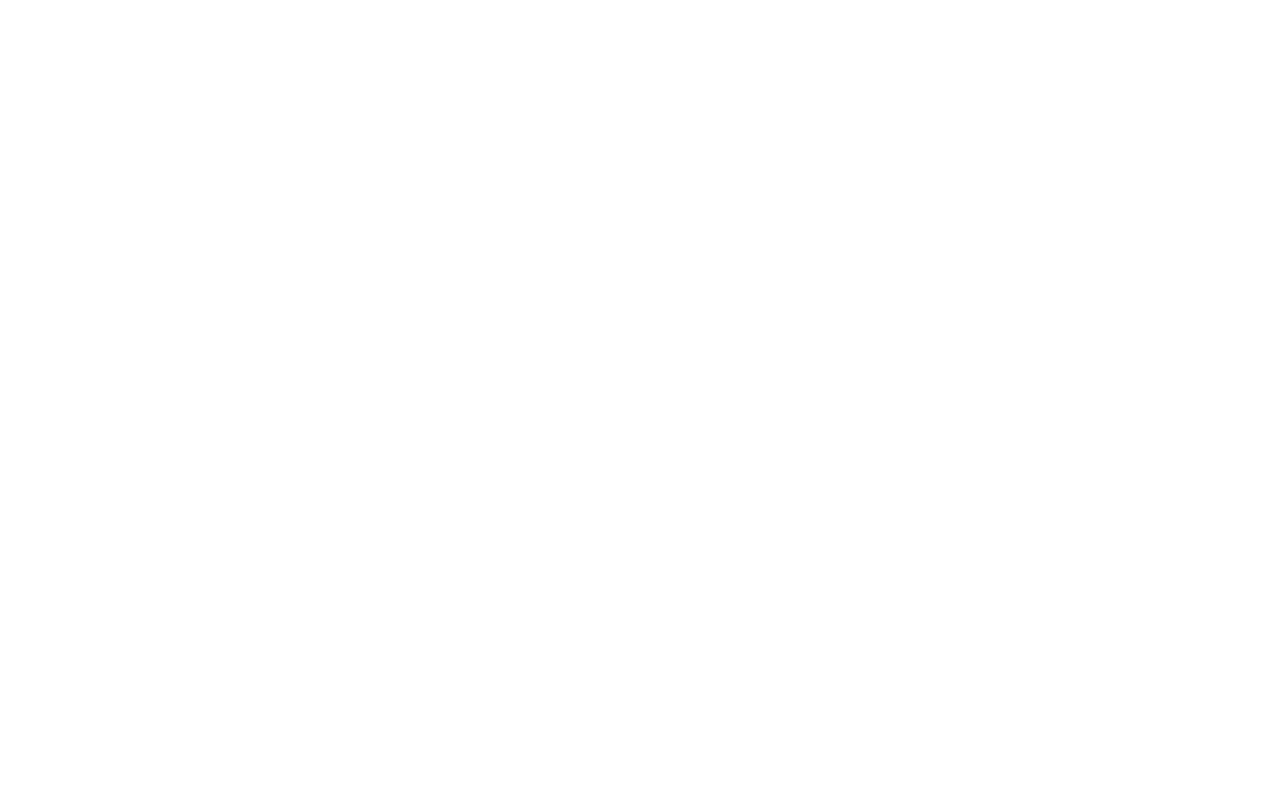
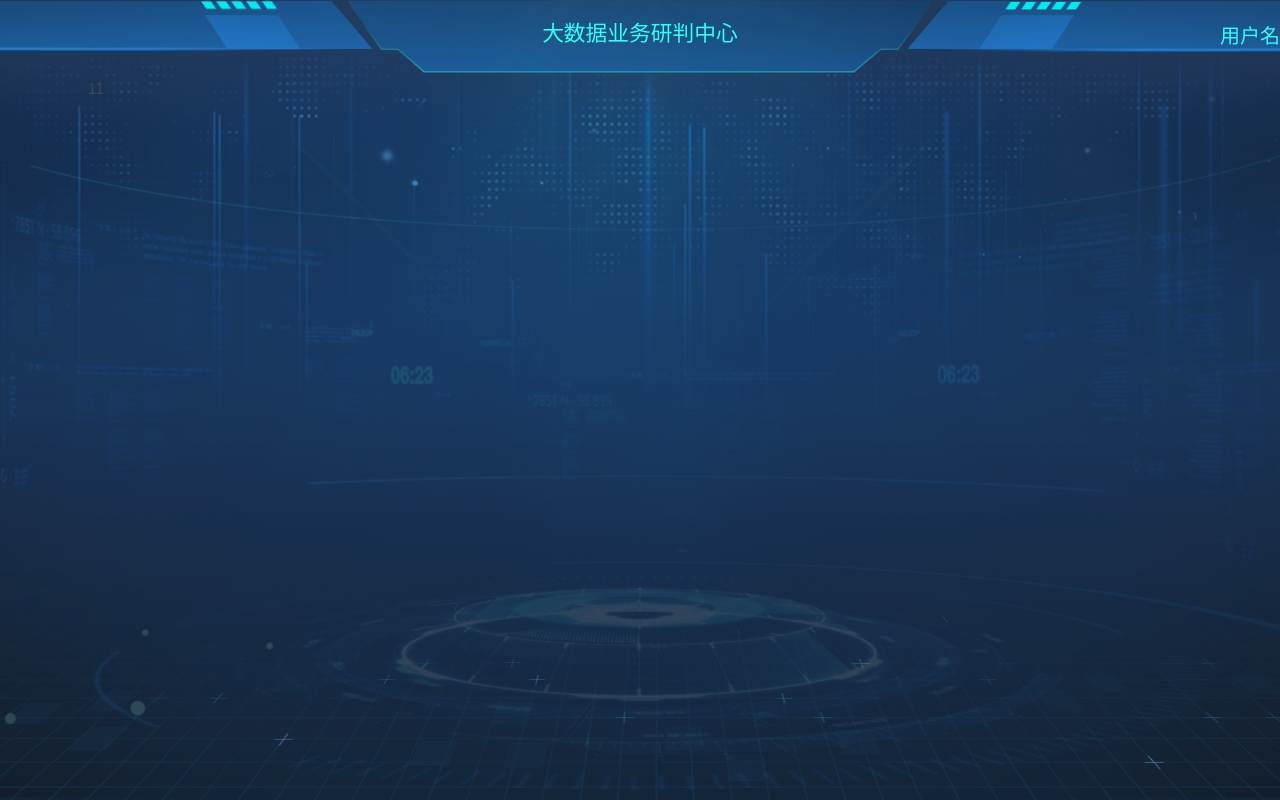
Before and after one commit to wannzi/jw, a Vue app: page /indexView/addRules in a window 1280 px wide. Built offline with nearby package versions, Linux system fonts and the light colour scheme.

Commit message:
路由修改，屏幕适配更改

```diff
--- a/src/router/index.ts
+++ b/src/router/index.ts
@@ -1,6 +1,5 @@
 import Vue from 'vue';
 import Router from 'vue-router';
-
 
 Vue.use(Router);
 
@@ -8,19 +7,37 @@ const router = new Router({
     mode: 'history',
     routes: [
         {
+            path: '/',
+            redirect: '/dashboard'  // 默认进入/dashboard
+        },
+        {
             path: '/dashboard',
-            name: 'DashboardView',
-            component: () => import('@/views/dashboard/DashboardView.vue'),
-            children:[
-                { path: 'userManagement' , name: 'UserManagement', component: () => import('@/views/main/userManagement/UserManagement.vue') },
-                { path: 'permissionManagement' , name: 'PermissionManagement', component: () => import('@/views/main/PermissionManagement.vue') },
-                { path: 'fileManagement' , name: 'FileManagement', component: () => import('@/views/main/FileManagement.vue') },
-                { path: 'ruleManagement' , name: 'RuleManagement', component: () => import('@/views/main/ruleManagement/RuleManagement.vue') }
+            redirect: '/indexView/dashboard'  // 从/dashboard 重定向到 /indexView/dashboard
+        },
+        {
+            path: '/indexView',
+            name: 'indexView',
+            component: () => import('@/views/dashboard/indexView.vue'),
+            children: [
+                {
+                    path: 'dashboard',
+                    name: 'DashboardView',
+                    component: () => import('@/views/dashboard/DashboardView.vue'),
+                    children: [
+                        { path: 'userManagement', name: 'UserManagement', component: () => import('@/views/main/userManagement/UserManagement.vue') },
+                        { path: 'permissionManagement', name: 'PermissionManagement', component: () => import('@/views/main/PermissionManagement.vue') },
+                        { path: 'fileManagement', name: 'FileManagement', component: () => import('@/views/main/FileManagement.vue') },
+                        { path: 'ruleManagement', name: 'RuleManagement', component: () => import('@/views/main/ruleManagement/RuleManagement.vue') },
+                    ]
+                },
+                {
+                    path: 'addRules',
+                    name: 'AddRules',
+                    component: () => import('@/views/main/ruleManagement/newRules/addRules.vue')
+                }
             ]
         }
-
     ]
 });
 
-
 export default router;
--- a/src/views/dashboard/DashboardView.vue
+++ b/src/views/dashboard/DashboardView.vue
@@ -1,21 +1,6 @@
 <template>
    <div class='app'>
-      <div class="head">
-         <div class="title">
-            大数据中心研判业务
-         </div>
 
-         <!-- 右侧用户 -->
-         <div class="right-user">
-            <img src="" alt="">
-            <div class="username">
-               <p>用户名</p>
-            </div>
-            <div class="operate">
-
-            </div>
-         </div>
-      </div>
 
       <!-- 左侧导航 -->
       <div class="left-nav">
@@ -73,57 +58,10 @@ export default {
 }
 </script>
 <style>
-#app {
-   background-image: url('../../assets/UserManagement/background.png');
-   height: 100vh;
-   background-size: cover;
-   background-position: center;
-   background-repeat: no-repeat;
-   z-index: 0;
-
-}
-
-
-button {
-   border-radius:4px;
-}
-
-.head {
-   /* display: flex; */
-
-   position: fixed;
-   background-image: url('../../assets/UserManagement/head.png');
-   background-size: cover;
-   background-position: center;
-   background-repeat: no-repeat;
-   height: 70px;
-   width: 100%;
-   color: #32fff6;
-   z-index: 10;
-
-   padding-top: 8px;
-   font-size: 2vw; /* 默认字体大小 */
 
 
 
-}
 
-.head .title {
-   padding-top: 8px;
-
-
-
-}
-
-
-.right-user {
-   position: fixed;
-   top: 0;
-   right: 0;
-   display: flex;
-   align-items: center;
-   font-size: 20px;
-}
 
 .left-nav {
    width: 10vw;
--- /dev/null
+++ b/src/views/dashboard/indexView.vue
@@ -0,0 +1,89 @@
+<template>
+   <div class="app">
+      <div class="head">
+         <div class="title">
+            大数据业务研判中心
+         </div>
+         <!-- 右侧用户 -->
+         <div class="right-user" >
+            <img src="" alt="">
+            <div class="username">
+               <p>用户名</p>
+            </div>
+            <div class="operate">
+
+            </div>
+         </div>
+
+      </div>
+      <div class="childView">
+         <router-view></router-view>
+      </div>
+   </div>
+</template>
+<script>
+export default {
+   data() {
+      return {
+      }
+   },
+   activated() {
+   },
+   watch: {
+   },
+   created() {
+   },
+   mounted() {
+   },
+   methods: {
+   }
+
+
+}
+</script>
+<style>
+#app {
+   background-image: url('../../assets/UserManagement/background.png');
+   height: 100vh;
+   background-size: cover;
+   background-position: center;
+   background-repeat: no-repeat;
+   z-index: 0;
+
+}
+
+.head {
+   position: fixed;
+   background-image: url('../../assets/UserManagement/head.png');
+   background-size: cover;
+   background-position: center;
+   background-repeat: no-repeat;
+   height: 70px;
+   width: 100%;
+   color: #32fff6;
+   z-index: 10;
+
+   padding-top: 8px;
+   font-size: 1.7vw;
+   /* 默认字体大小 */
+
+
+
+}
+
+.right-user {
+   position: fixed;
+   top: 0;
+   right: 0;
+   display: flex;
+   align-items: center;
+   font-size: 20px;
+}
+.head .title {
+   padding-top: 8px;
+
+
+
+}
+
+</style>
--- /dev/null
+++ b/src/views/main/ruleManagement/newRules/addRules.vue
@@ -0,0 +1,61 @@
+<template>
+    <div class="addRules">
+        <div class="addRules_left">
+            11
+        </div>
+        <div class="addRules_center">
+            <div class="addRules_top"></div>
+            <div class="addRules_bottom"></div>
+        </div>
+        <div class="addRules_right"></div>
+
+    </div>
+</template>
+<script>
+export default {
+    data() {
+        return {
+        }
+    },
+    activated() {
+    },
+    watch: {
+    },
+    created() {
+    },
+    mounted() {
+    },
+    methods: {
+    }
+
+
+}
+</script>
+<style>
+.addRules {
+    /* height: 100px; */
+    padding-top: 10vh;
+}
+
+.addRules_left {
+    width: 15vw;
+    height: 100%;
+}
+
+.addRules_left::before {
+    position: relative;
+    content: "";
+    position: absolute;
+    top: 0;
+    left: 0;
+    width: 100%;
+    /* 遮罩层宽度与左侧导航相同 */
+    height: 100%;
+    /* 遮罩层高度与左侧导航相同 */
+    background-color: rgba(166, 157, 157, 0.1);
+    /* 半透明黑色背景 */
+    z-index: 1;
+    /* 确保遮罩层在左侧导航内容之上 */
+    /* pointer-events: none; */
+}
+</style>
--- a/src/views/main/userManagement/UserManagement.vue
+++ b/src/views/main/userManagement/UserManagement.vue
@@ -374,6 +374,7 @@ export default {
 .table_btn {
    width: 3vw;
    height: 28px;
+   font-size: 0.8vw;
    margin-left: 20px;
    padding-left: 10px;
    padding-right: 10px;
```
Also changed, not shown: src/views/main/ruleManagement/RuleManagement.vue (+26 -19 lines).
